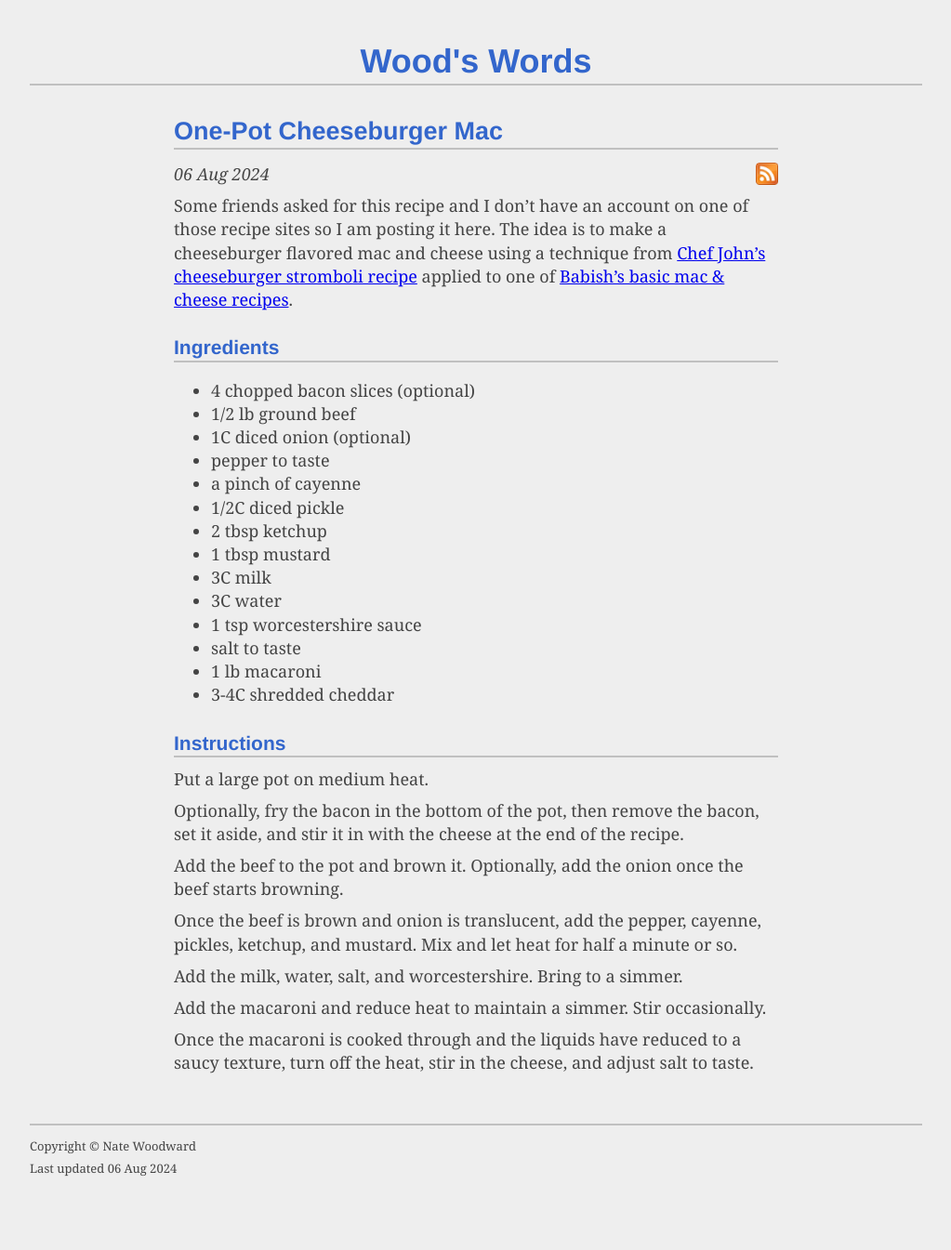
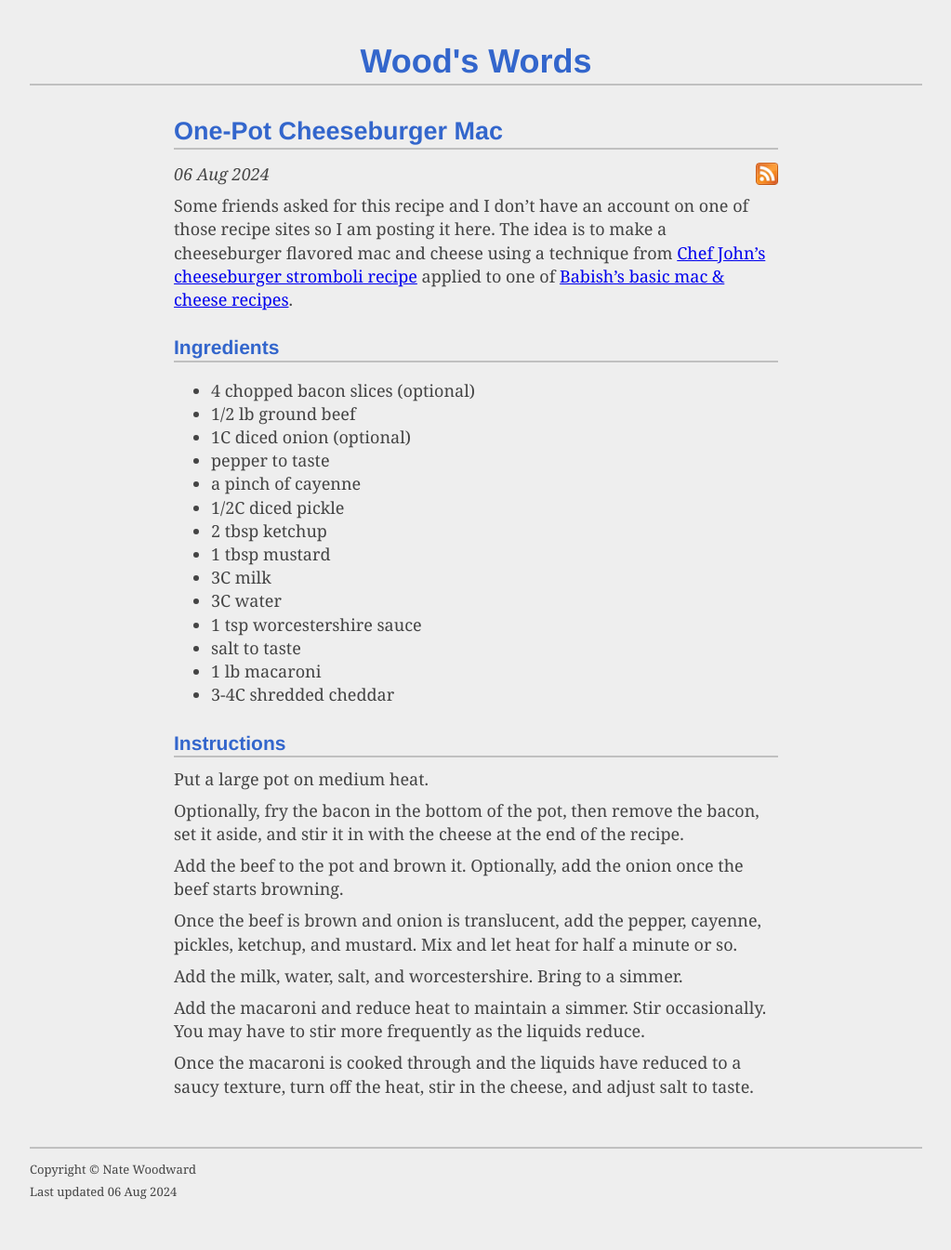
Before and after one commit to natewoodward/natewoodward.github.io, a Jekyll site: the page built from _posts/2024-08-06-cheeseburger-mac.md, in a window 1280 px wide. Shown: the whole page at 93% size, without its empty margins (128-1151 px from the left). Built offline with Jekyll 4.4.1, drawn with Linux system fonts in a browser that asks for light colours; before the commit the page ends 1319 px from its top, so only the background shows below that; part of the change alters nothing that is shown.

Commit message:
Tweak cheeseburger mac recipe

```diff
--- a/_posts/2024-08-06-cheeseburger-mac.md
+++ b/_posts/2024-08-06-cheeseburger-mac.md
@@ -1,7 +1,7 @@
 ---
 layout: post
 title: One-Pot Cheeseburger Mac
-last_modified_at: 2024-08-06 19:53:27 UTC
+last_modified_at: 2024-08-06 19:59:37 UTC
 ---
 
 Some friends asked for this recipe and I don't have an account on one of those
@@ -46,6 +46,7 @@ and mustard. Mix and let heat for half a minute or so.
 Add the milk, water, salt, and worcestershire. Bring to a simmer.
 
 Add the macaroni and reduce heat to maintain a simmer. Stir occasionally.
+You may have to stir more frequently as the liquids reduce.
 
 Once the macaroni is cooked through and the liquids have reduced to a
 saucy texture, turn off the heat, stir in the cheese, and adjust salt to taste.
```
